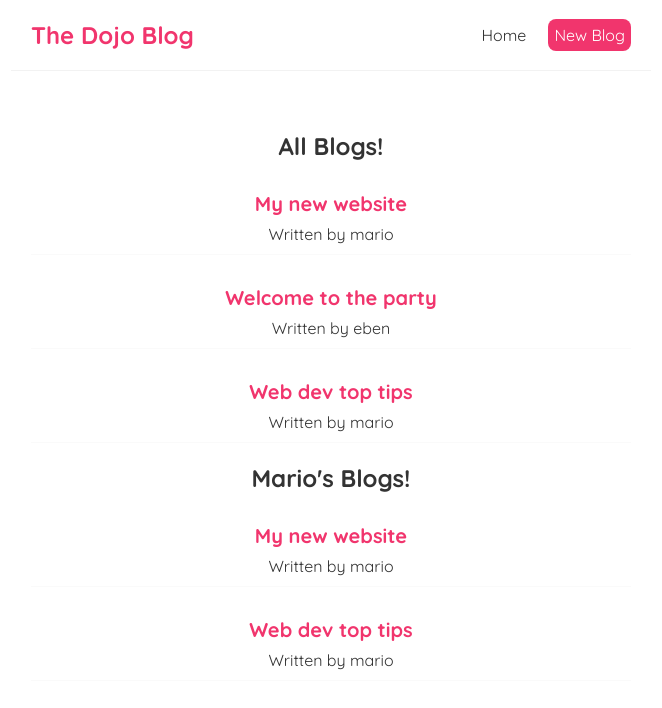
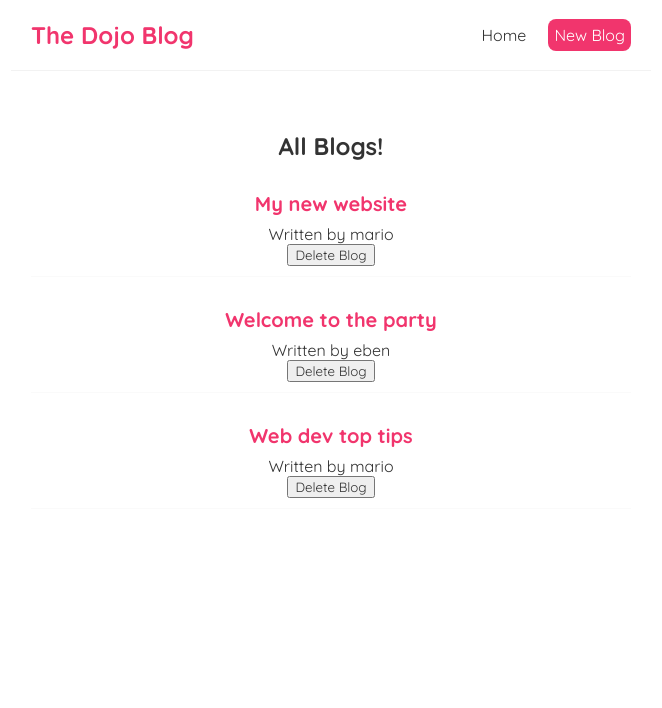
Before and after one commit to ebenofere/react-netninja, a React (Create React App) app: page / in a window 1280 px wide. Shown: the top 708 px of the page, without its empty margins (309-971 px from the left). Built offline with nearby package versions, Linux system fonts and the light colour scheme.

Commit message:
Functions as Props

```diff
--- a/src/BlogList.js
+++ b/src/BlogList.js
@@ -1,4 +1,4 @@
-const BlogList = ({ blogs, title}) => {
+const BlogList = ({ blogs, title, handleDelete}) => {
 
     return (
         <div className="blog-list">
@@ -7,6 +7,7 @@
             <div className="blog-preview" key={blog.id}>
                 <h2>{ blog.title }</h2>
                 <p>Written by { blog.author }</p>
+                <button onClick={() => handleDelete(blog.id)}>Delete Blog</button>
             </div>
         ))}
     </div>
--- a/src/Home.js
+++ b/src/Home.js
@@ -8,10 +8,14 @@
         { id:3, title: 'Web dev top tips', author: 'mario', body: 'lorem ipsum...' }
     ]);
 
+    const handleDelete = (id) => {
+        const newBlogs = blogs.filter(blog => blog.id !== id);
+        setBlogs(newBlogs);
+    }
+
     return (
         <div className="home">
-            <BlogList blogs={blogs} title="All Blogs!" />
-            <BlogList blogs={blogs.filter((blog) => blog.author === 'mario' )} title="Mario's Blogs!" />
+            <BlogList blogs={blogs} title="All Blogs!" handleDelete={handleDelete} />
         </div>
     );
 }
```
